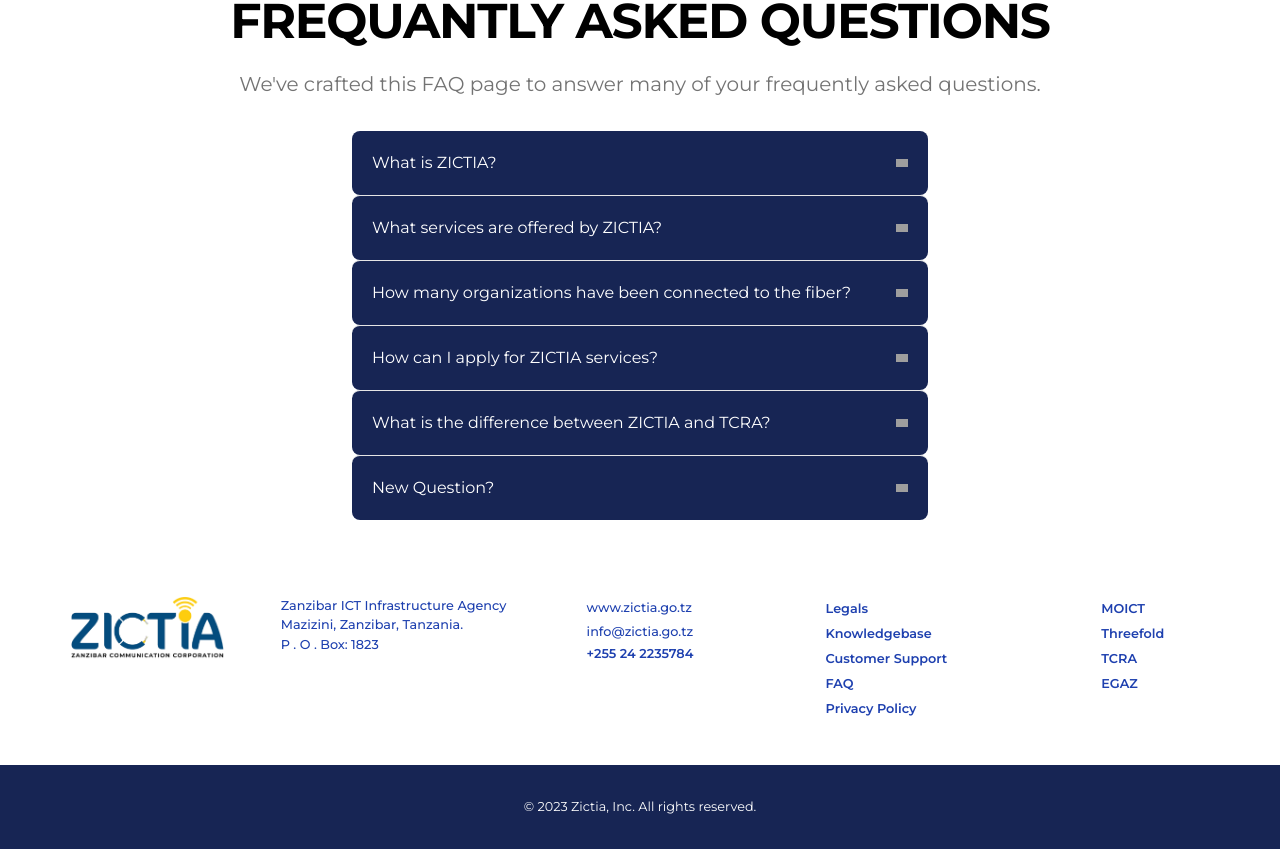
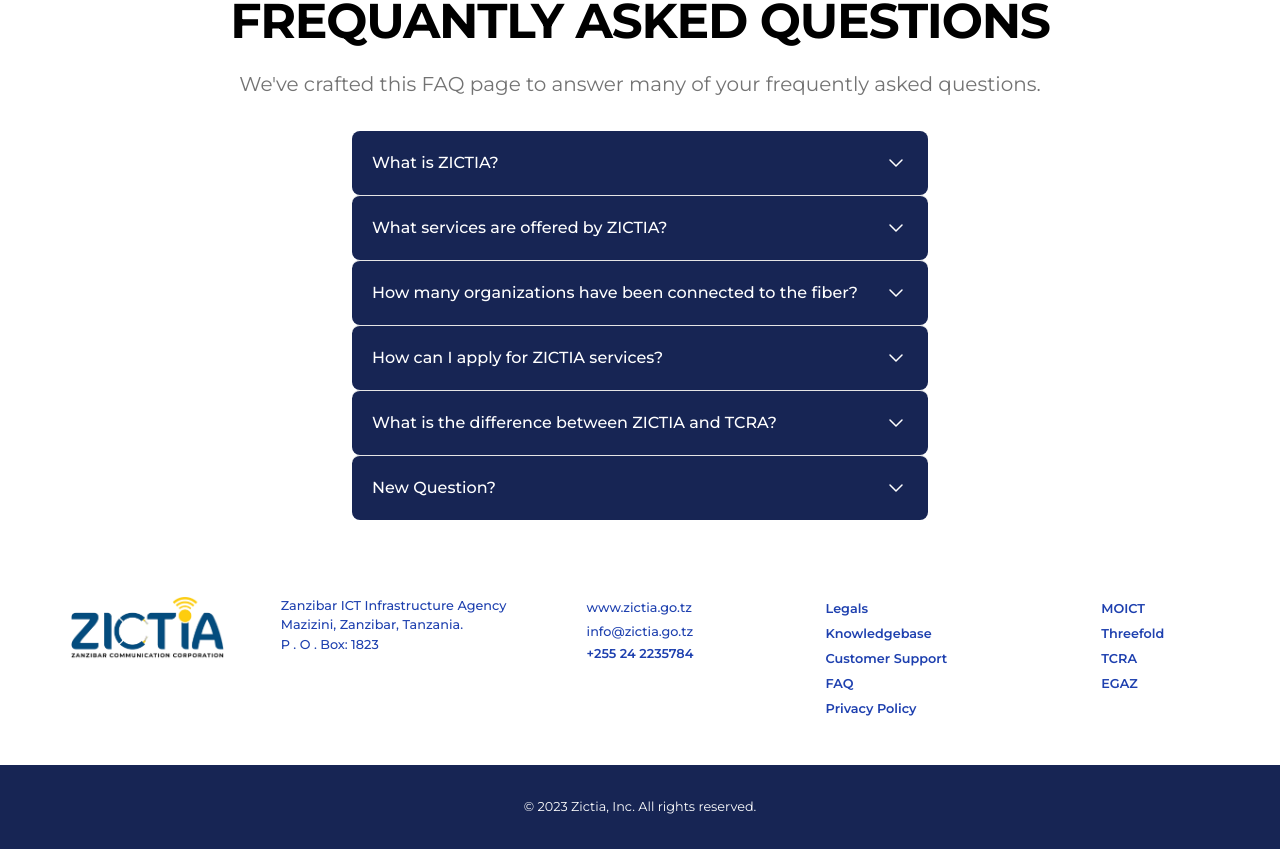
Before and after one commit to threefoldfoundation/www_zictia_demo, a Vue app: page /faq in a window 1280 px wide. Shown: the part 1200-2049 px from the top of the page. Built offline with nearby package versions, Linux system fonts and the light colour scheme; grey boxes are pictures that could not be loaded.

Commit message:
get old accordion

```diff
--- a/public/css/output.css
+++ b/public/css/output.css
@@ -582,10 +582,6 @@ video {
   border-width: 0;
 }
 
-.invisible{
-  visibility: hidden;
-}
-
 .absolute{
   position: absolute;
 }
@@ -827,10 +823,6 @@ video {
   height: 4rem;
 }
 
-.h-2{
-  height: 0.5rem;
-}
-
 .h-48{
   height: 12rem;
 }
@@ -847,18 +839,10 @@ video {
   height: 2rem;
 }
 
-.h-auto{
-  height: auto;
-}
-
 .h-full{
   height: 100%;
 }
 
-.max-h-0{
-  max-height: 0px;
-}
-
 .w-12{
   width: 3rem;
 }
@@ -873,10 +857,6 @@ video {
 
 .w-24{
   width: 6rem;
-}
-
-.w-3{
-  width: 0.75rem;
 }
 
 .w-3\/4{
@@ -984,6 +964,10 @@ video {
   list-style-type: disc;
 }
 
+.list-none{
+  list-style-type: none;
+}
+
 .grid-cols-1{
   grid-template-columns: repeat(1, minmax(0, 1fr));
 }
@@ -1275,6 +1259,11 @@ video {
   padding-bottom: 1rem;
 }
 
+.py-5{
+  padding-top: 1.25rem;
+  padding-bottom: 1.25rem;
+}
+
 .py-6{
   padding-top: 1.5rem;
   padding-bottom: 1.5rem;
@@ -1463,6 +1452,11 @@ video {
 .text-neutral-500{
   --tw-text-opacity: 1;
   color: rgb(115 115 115 / var(--tw-text-opacity));
+}
+
+.text-neutral-600{
+  --tw-text-opacity: 1;
+  color: rgb(82 82 82 / var(--tw-text-opacity));
 }
 
 .text-white{
@@ -1541,22 +1535,12 @@ video {
   transition-duration: 150ms;
 }
 
-.transition-all{
-  transition-property: all;
-  transition-timing-function: cubic-bezier(0.4, 0, 0.2, 1);
-  transition-duration: 150ms;
-}
-
 .duration-100{
   transition-duration: 100ms;
 }
 
 .duration-200{
   transition-duration: 200ms;
-}
-
-.duration-500{
-  transition-duration: 500ms;
 }
 
 .duration-75{
@@ -1749,33 +1733,31 @@ body {
   color: rgb(67 56 202 / var(--tw-text-opacity));
 }
 
+.group[open] .group-open\:rotate-180{
+  --tw-rotate: 180deg;
+  transform: translate(var(--tw-translate-x), var(--tw-translate-y)) rotate(var(--tw-rotate)) skewX(var(--tw-skew-x)) skewY(var(--tw-skew-y)) scaleX(var(--tw-scale-x)) scaleY(var(--tw-scale-y));
+}
+
+@keyframes fadeIn{
+  0%{
+    opacity: 0;
+  }
+
+  100%{
+    opacity: 100;
+  }
+}
+
+.group[open] .group-open\:animate-fadeIn{
+  animation: fadeIn 0.5s ease-in-out forwards;
+}
+
 .group:hover .group-hover\:scale-110{
   --tw-scale-x: 1.1;
   --tw-scale-y: 1.1;
   transform: translate(var(--tw-translate-x), var(--tw-translate-y)) rotate(var(--tw-rotate)) skewX(var(--tw-skew-x)) skewY(var(--tw-skew-y)) scaleX(var(--tw-scale-x)) scaleY(var(--tw-scale-y));
 }
 
-.group:focus .group-focus\:visible{
-  visibility: visible;
-}
-
-.group:focus .group-focus\:max-h-screen{
-  max-height: 100vh;
-}
-
-.group:focus .group-focus\:-rotate-180{
-  --tw-rotate: -180deg;
-  transform: translate(var(--tw-translate-x), var(--tw-translate-y)) rotate(var(--tw-rotate)) skewX(var(--tw-skew-x)) skewY(var(--tw-skew-y)) scaleX(var(--tw-scale-x)) scaleY(var(--tw-scale-y));
-}
-
-.group:focus .group-focus\:opacity-100{
-  opacity: 1;
-}
-
-.group:focus .group-focus\:duration-1000{
-  transition-duration: 1000ms;
-}
-
 @media (min-width: 640px){
   .sm\:static{
     position: static;
--- a/src/components/FAQAccordion.vue
+++ b/src/components/FAQAccordion.vue
@@ -9,25 +9,39 @@
         questions.
       </p>
     </div>
+
     <div class="grid divide-y divide-neutral-200 max-w-xl mx-auto mt-8">
       <div
+        class="py-5 rounded-lg bg-blue-950 p-5 text-white"
         v-for="(faq, id) in faqs"
         :key="id"
-        class="group flex flex-col rounded-lg bg-blue-950 p-5 text-white"
-        :tabindex="id + 1"
       >
-        <div class="flex cursor-pointer items-center justify-between">
-          <span> {{ faq.question }} </span>
-          <img
-            src="https://upload.wikimedia.org/wikipedia/commons/9/96/Chevron-icon-drop-down-menu-WHITE.png"
-            class="h-2 w-3 transition-all duration-500 group-focus:-rotate-180"
-          />
-        </div>
-        <div
-          v-if="(faq.answer instanceof Array)"
-          class="invisible h-auto max-h-0 items-center opacity-0 transition-all group-focus:visible group-focus:max-h-screen group-focus:opacity-100 group-focus:duration-1000"
-        >
-          <ul class="py-2">
+        <details class="group">
+          <summary
+            class="flex justify-between items-center font-medium cursor-pointer list-none"
+          >
+            <span>{{ faq.question }}</span>
+            <span class="transition group-open:rotate-180">
+              <svg
+                fill="none"
+                height="24"
+                shape-rendering="geometricPrecision"
+                stroke="currentColor"
+                stroke-linecap="round"
+                stroke-linejoin="round"
+                stroke-width="1.5"
+                viewBox="0 0 24 24"
+                width="24"
+              >
+                <path d="M6 9l6 6 6-6"></path>
+              </svg>
+            </span>
+          </summary>
+          <p
+            v-if="(faq.answer instanceof Array)"
+            class="text-white mt-3 group-open:animate-fadeIn"
+          >
+          <ul class="py-2 ">
             <li class="py-2" v-for="answer in faq.answer" :key="answer.title">
               <router-link
                 v-if="answer.hash"
@@ -39,16 +53,12 @@
               >
             </li>
           </ul>
-        </div>
-        <div
-          v-else
-          class="invisible h-auto max-h-0 items-center opacity-0 transition-all group-focus:visible group-focus:max-h-screen group-focus:opacity-100 group-focus:duration-1000"
-        >
-          <p
-            class="py-2"
+          </p>
+          <p v-else
+          class="py-2 text-white mt-3 group-open:animate-fadeIn"
             v-html="faq.answer.replaceAll(/\. /g, '. <br /><br />')"
           ></p>
-        </div>
+         </details>
       </div>
     </div>
   </div>
--- a/tailwind.config.js
+++ b/tailwind.config.js
@@ -23,7 +23,7 @@ module.exports = {
         },
       },
       animation: {
-        fadeIn: "fadeIn 0.2s ease-in-out forwards",
+        fadeIn: "fadeIn 0.5s ease-in-out forwards",
       },
     },
   },
```
